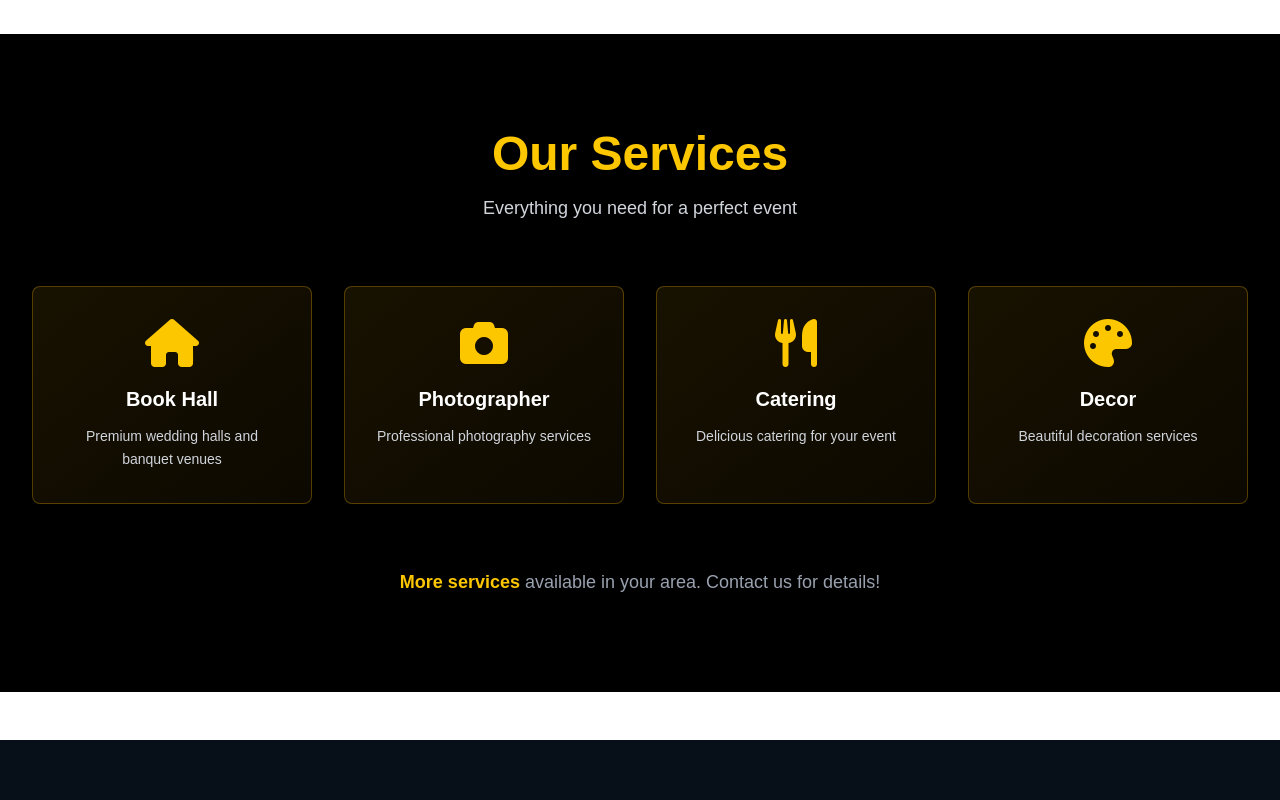
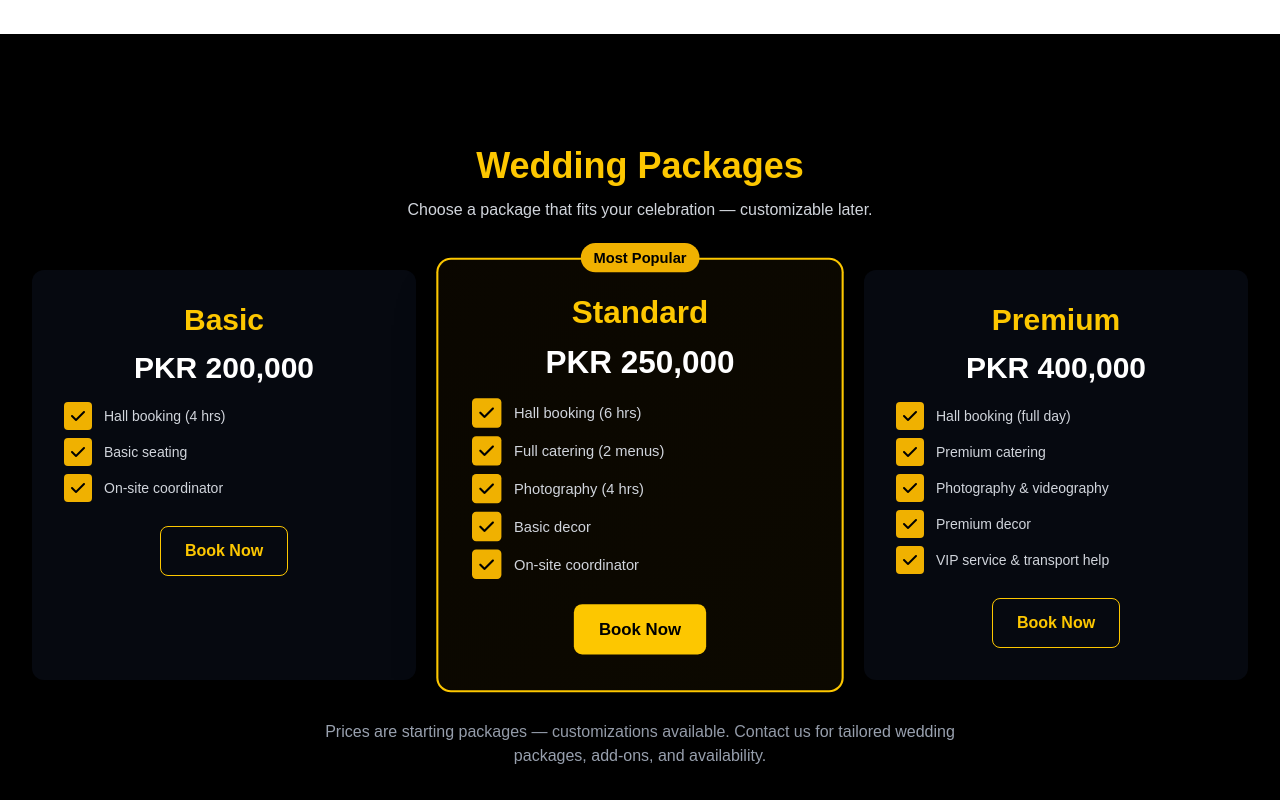
Before and after one commit to farhannawazofficial/new-paradise-banquet, a Next.js app: page / in a window 1280 px wide. Shown: the part 2380-3180 px from the top of the page. Built offline with nearby package versions, Linux system fonts and the light colour scheme.

Commit message:
some changes

```diff
--- a/components/ServicesSection.tsx
+++ b/components/ServicesSection.tsx
@@ -1,112 +1,98 @@
+
 'use client';
 
 import { useState, useEffect, useRef } from 'react';
 
 export default function ServicesSection() {
   const [inView, setInView] = useState(false);
-  const ref = useRef(null);
+  const ref = useRef<HTMLElement | null>(null);
 
   useEffect(() => {
     const observer = new IntersectionObserver(
       ([entry]) => {
-        if (entry.isIntersecting) {
-          setInView(true);
-        }
+        if (entry.isIntersecting) setInView(true);
       },
-      { threshold: 0.1 }
+      { threshold: 0.12 }
     );
 
-    if (ref.current) {
-      observer.observe(ref.current);
-    }
-
+    if (ref.current) observer.observe(ref.current);
     return () => {
-      if (ref.current) {
-        observer.unobserve(ref.current);
-      }
+      if (ref.current) observer.unobserve(ref.current);
     };
   }, []);
 
-  const services = [
+  const packages = [
     {
-      icon: 'fas fa-home',
-      title: 'Book Hall',
-      description: 'Premium wedding halls and banquet venues',
+      name: 'Basic',
+      price: 'PKR 200,000',
+      tag: 'Venue Only',
+      features: ['Hall booking (4 hrs)', 'Basic seating', 'On-site coordinator'],
+      highlight: false,
     },
     {
-      icon: 'fas fa-camera',
-      title: 'Photographer',
-      description: 'Professional photography services',
+      name: 'Standard',
+      price: 'PKR 250,000',
+      tag: 'Most Popular',
+      features: ['Hall booking (6 hrs)', 'Full catering (2 menus)', 'Photography (4 hrs)', 'Basic decor', 'On-site coordinator'],
+      highlight: true,
     },
     {
-      icon: 'fas fa-utensils',
-      title: 'Catering',
-      description: 'Delicious catering for your event',
-    },
-    {
-      icon: 'fas fa-palette',
-      title: 'Decor',
-      description: 'Beautiful decoration services',
+      name: 'Premium',
+      price: 'PKR 400,000',
+      tag: 'All Inclusive',
+      features: ['Hall booking (full day)', 'Premium catering', 'Photography & videography', 'Premium decor', 'VIP service & transport help'],
+      highlight: false,
     },
   ];
 
   return (
-    <section
-      id="services"
-      ref={ref}
-      className="bg-black py-16 md:py-24 px-4 md:px-8"
-    >
+    <section id="services" ref={ref} className="bg-black text-white py-16 md:py-28 px-4 md:px-8">
       <div className="max-w-7xl mx-auto">
-        {/* Section Title */}
-        <div className="text-center mb-16">
-          <h2 className="text-4xl md:text-5xl font-bold text-yellow-400 mb-4">
-            Our Services
-          </h2>
-          <p className="text-gray-300 text-lg">
-            Everything you need for a perfect event
-          </p>
+        <div className="text-center mb-12">
+          <h2 className="text-3xl md:text-4xl font-bold text-yellow-400">Wedding Packages</h2>
+          <p className="text-gray-300 mt-3">Choose a package that fits your celebration — customizable later.</p>
         </div>
 
-        {/* Services Grid */}
-        <div className="grid grid-cols-1 md:grid-cols-2 lg:grid-cols-4 gap-8">
-          {services.map((service, index) => (
+        <div className="grid grid-cols-1 md:grid-cols-3 gap-6 md:gap-8 items-stretch">
+          {packages.map((pkg, idx) => (
             <div
-              key={index}
-              className={`group relative bg-gradient-to-br from-yellow-500/10 to-yellow-500/5 border border-yellow-500/30 rounded-lg p-8 text-center hover:border-yellow-400 transition-all duration-500 transform hover:scale-105 ${
-                inView
-                  ? `opacity-100 translate-y-0 animate-fadeInUp`
-                  : 'opacity-0 translate-y-8'
-              }`}
-              style={{
-                animationDelay: `${index * 100}ms`,
-              }}
+              key={pkg.name}
+              className={`relative rounded-xl p-6 md:p-8 text-center transition-transform duration-500 ease-out ${
+                pkg.highlight ? 'ring-2 ring-yellow-400 shadow-2xl scale-105 bg-gradient-to-br from-yellow-600/5 to-yellow-500/5' : 'bg-gray-900/40'
+              } ${inView ? 'opacity-100 translate-y-0 animate-fadeInUp' : 'opacity-0 translate-y-8'}`}
+              style={{ animationDelay: `${idx * 120}ms` }}
             >
-              {/* Icon */}
-              <div className="text-5xl text-yellow-400 mb-4 transition-transform duration-500 group-hover:scale-110">
-                <i className={service.icon}></i>
-              </div>
+              {pkg.highlight && (
+                <div className="absolute -top-4 left-1/2 -translate-x-1/2 bg-yellow-500 text-black px-3 py-1 rounded-full text-sm font-semibold">{pkg.tag}</div>
+              )}
 
-              {/* Title */}
-              <h3 className="text-xl font-bold text-white mb-3 group-hover:text-yellow-400 transition-colors duration-300">
-                {service.title}
-              </h3>
+              <div className="text-yellow-400 text-3xl font-extrabold mb-3">{pkg.name}</div>
+              <div className="text-2xl md:text-3xl font-bold text-white mb-4">{pkg.price}</div>
 
-              {/* Description */}
-              <p className="text-gray-300 text-sm leading-relaxed">
-                {service.description}
-              </p>
+              <ul className="text-left text-gray-300 mb-6 space-y-2">
+                {pkg.features.map((f, i) => (
+                  <li key={i} className="flex items-center gap-3">
+                    <span className="w-7 h-7 flex items-center justify-center rounded bg-yellow-500 text-black"><i className="fas fa-check"></i></span>
+                    <span className="text-sm">{f}</span>
+                  </li>
+                ))}
+              </ul>
 
-              {/* Hover Effect Bar */}
-              <div className="absolute bottom-0 left-0 right-0 h-1 bg-gradient-to-r from-yellow-500 to-yellow-400 transform scale-x-0 group-hover:scale-x-100 transition-transform duration-500 rounded-b-lg"></div>
+              <a
+                href={`https://wa.me/923191113372?text=${encodeURIComponent(`Assalamualaikum, I am interested in the ${pkg.name} package at New Paradise Banquet`)}`}
+                target="_blank"
+                rel="noopener noreferrer"
+                className={`inline-block w-full md:w-auto px-6 py-3 rounded-lg font-semibold ${pkg.highlight ? 'bg-yellow-400 text-black hover:bg-yellow-500' : 'bg-transparent border border-yellow-400 text-yellow-400 hover:bg-yellow-500/10'}`}
+                aria-label={`Book ${pkg.name} via WhatsApp`}
+              >
+                Book Now
+              </a>
             </div>
           ))}
         </div>
 
-        {/* More Services Text */}
-        <div className="mt-16 text-center">
-          <p className="text-gray-400 text-lg">
-            <span className="text-yellow-400 font-semibold">More services</span> available in your area. Contact us for details!
-          </p>
+        <div className="mt-10 text-center text-gray-400">
+          <p className="max-w-2xl mx-auto">Prices are starting packages — customizations available. Contact us for tailored wedding packages, add-ons, and availability.</p>
         </div>
       </div>
     </section>
```
